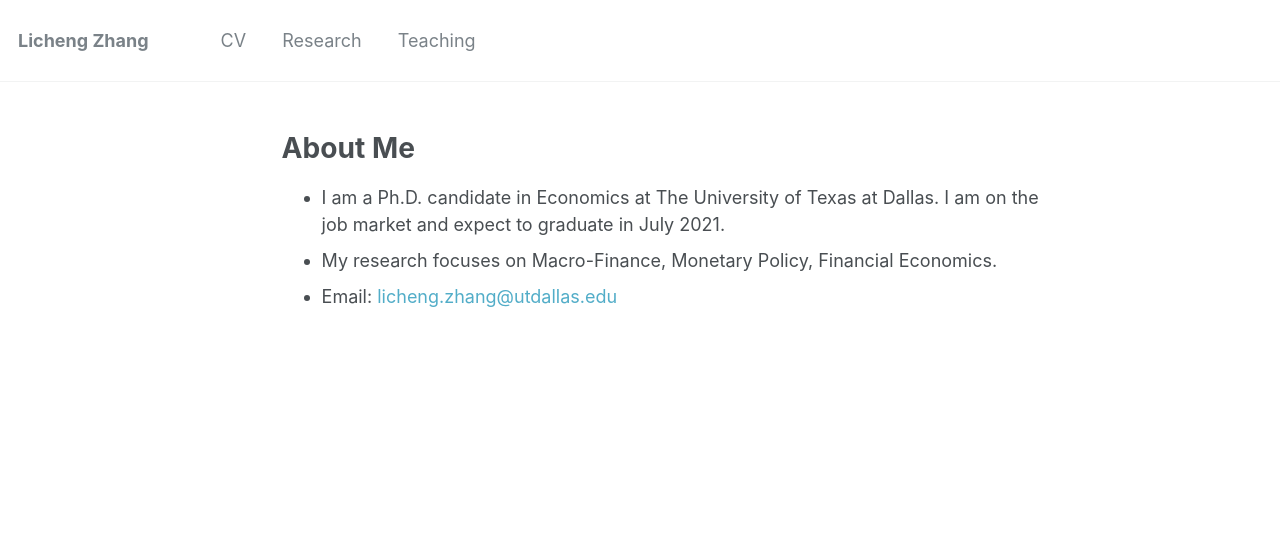
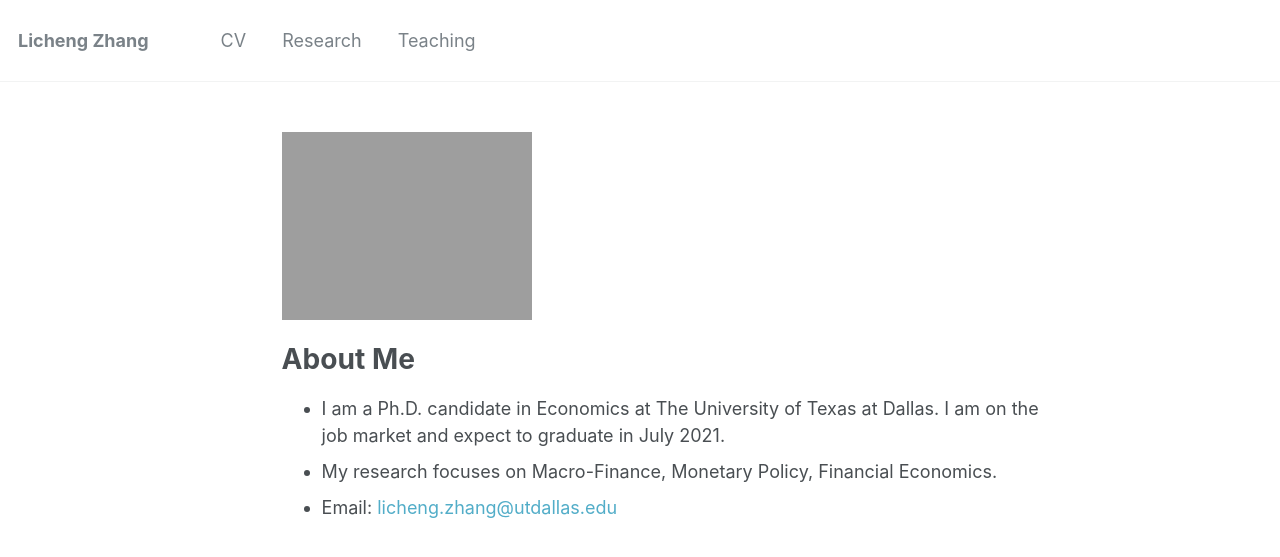
Before and after one commit to lichengzh/lichengzh.github.io, a Jekyll site: the page built from _pages/about.md, in a window 1280 px wide. Shown: the top 557 px of the page. Built offline with Jekyll 4.4.1, drawn with Linux system fonts in a browser that asks for light colours.

Commit message:
Update about.md

```diff
--- a/_pages/about.md
+++ b/_pages/about.md
@@ -8,7 +8,9 @@ redirect_from:
   - /about.html
 ---
 
-
+<p align="left">
+   <img src="https://lichengzh.github.io/files/IMG_3759.JPG?raw=true" alt="Photo" style="width: 250px;"/>
+</p>
 
 # About Me
 * I am a Ph.D. candidate in Economics at The University of Texas at Dallas. I am on the job market and expect to graduate in July 2021.
```
